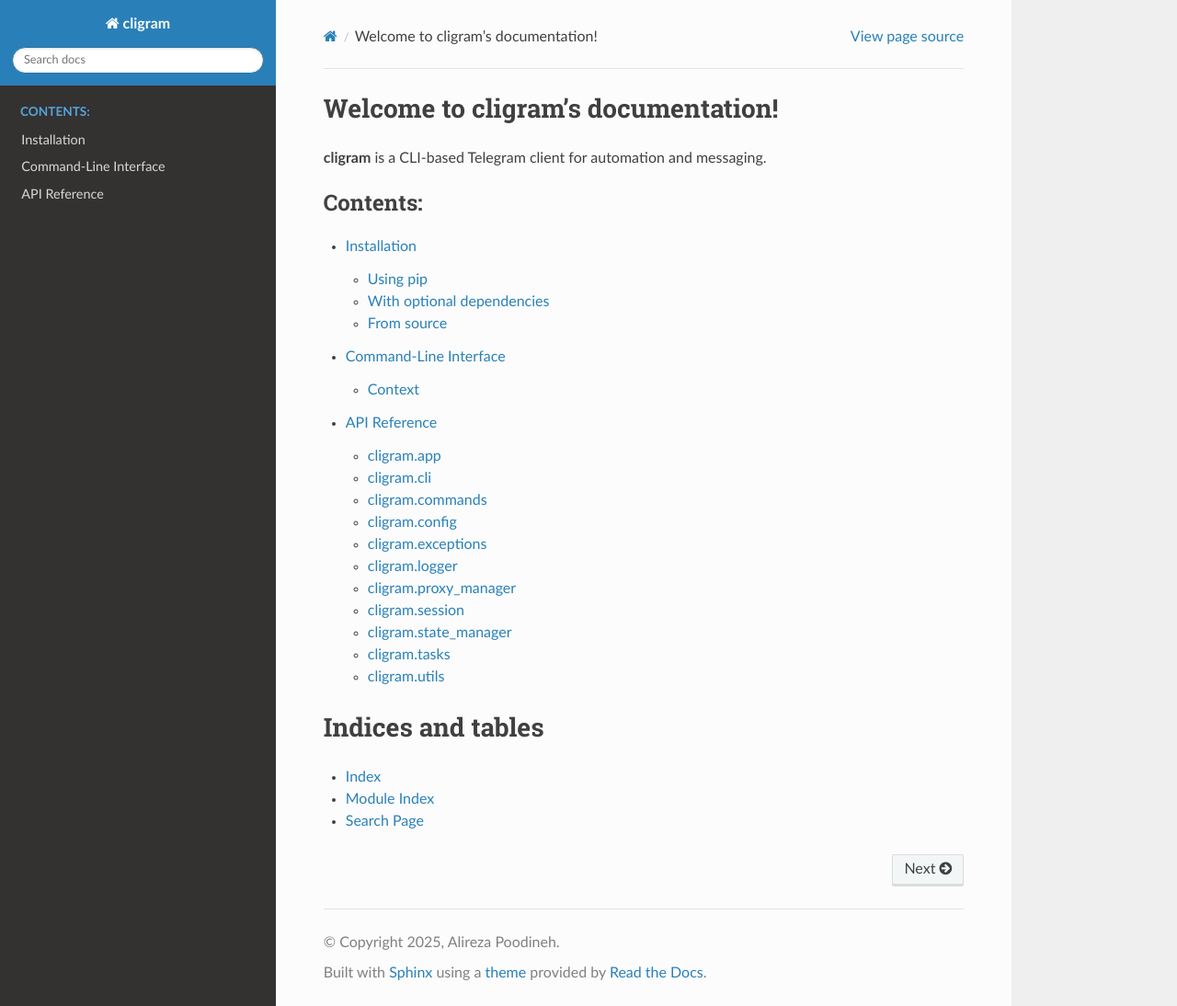
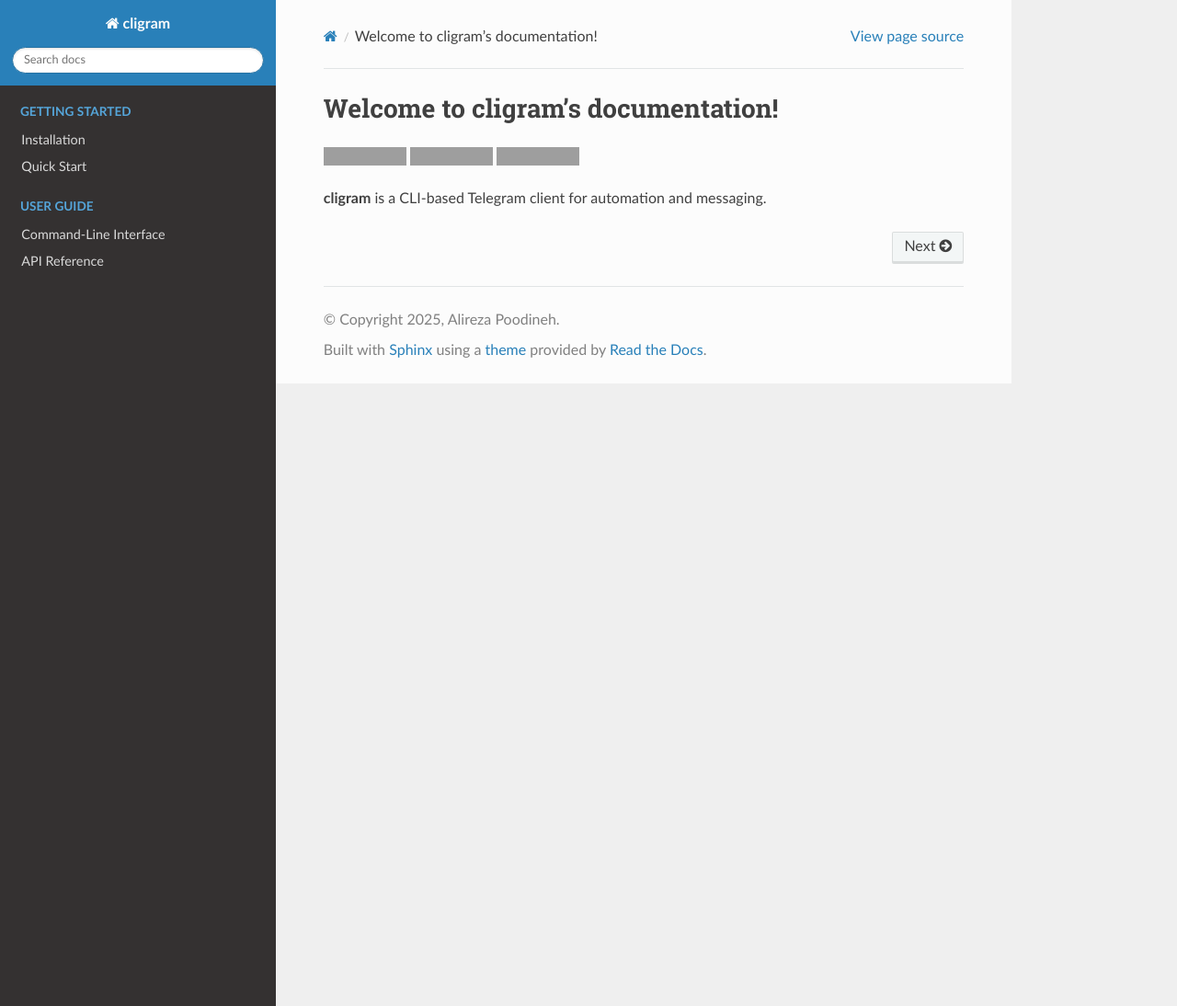
Before and after one commit to Aeliux/cligram, a Sphinx documentation site: the page built from docs/source/index.rst, in a window 1280 px wide and 1094 px high. Shown: the whole window at 92% size. Built offline with Sphinx 7.4.7 and the Read the Docs theme 3.1.0, drawn with Linux system fonts in a browser that asks for light colours; some of the changed lines change nothing that is shown; grey boxes are pictures that could not be loaded.

Commit message:
Add new docs
Signed-off-by: Alireza Poodineh <itsaeliux@gmail.com>

```diff
--- a/docs/source/index.rst
+++ b/docs/source/index.rst
@@ -1,19 +1,34 @@
 Welcome to cligram's documentation!
 ===================================
 
+.. image:: https://static.pepy.tech/personalized-badge/cligram?period=total&units=international_system&left_color=black&right_color=green&left_text=downloads
+   :target: https://pypi.org/project/cligram
+   :alt: PyPI package download statistics badge showing total downloads for cligram with green background indicating download count
+
+.. image:: https://img.shields.io/badge/python-3.13+-blue.svg
+   :target: https://www.python.org/downloads/
+   :alt: Python version compatibility badge with blue background indicating support for Python 3.13 and higher versions, linking to official Python downloads page
+
+.. image:: https://img.shields.io/badge/License-MIT-yellow.svg
+   :target: https://opensource.org/licenses/MIT
+   :alt: MIT License badge with yellow background displaying the text License: MIT, linking to the official MIT License page
+
 **cligram** is a CLI-based Telegram client for automation and messaging.
 
+.. _getting_started:
+
 .. toctree::
-   :maxdepth: 2
-   :caption: Contents:
+   :hidden:
+   :caption: Getting Started
 
    installation
+   quick-start
+
+.. _user_guide:
+
+.. toctree::
+   :hidden:
+   :caption: User Guide
+
    cli
    references/cligram
-
-Indices and tables
-==================
-
-* :ref:`genindex`
-* :ref:`modindex`
-* :ref:`search`
--- a/docs/source/installation.md
+++ /dev/null
@@ -1,37 +0,0 @@
-# Installation
-
-## Using pip
-
-Install cligram from PyPI:
-
-\`\`\`bash
-pip install cligram
-\`\`\`
-
-## With optional dependencies
-
-For performance optimizations:
-
-\`\`\`bash
-pip install cligram[speedups]
-\`\`\`
-
-For media handling:
-
-\`\`\`bash
-pip install cligram[media]
-\`\`\`
-
-For all extras:
-
-\`\`\`bash
-pip install cligram[speedups,media]
-\`\`\`
-
-## From source
-
-\`\`\`bash
-git clone https://github.com/Aeliux/cligram.git
-cd cligram
-poetry install
-\`\`\`
--- /dev/null
+++ b/docs/source/installation.rst
@@ -0,0 +1,30 @@
+Installation
+============
+
+This prject needs python 3.13 or higher.
+
+To install cligram, you have two main options: using pip to install from PyPI or installing from source using Git and Poetry.
+
+Using pip
+---------
+
+Install cligram from PyPI:
+
+.. code-block:: bash
+
+   pip install cligram
+
+For performance optimizations:
+
+.. code-block:: bash
+
+   pip install cligram[speedups]
+
+From source
+-----------
+
+.. code-block:: bash
+
+   git clone https://github.com/Aeliux/cligram.git
+   cd cligram
+   poetry install
--- /dev/null
+++ b/docs/source/quick-start.rst
@@ -0,0 +1,40 @@
+Quick Start
+===========
+
+After installing cligram, you can quickly get started by following these steps:
+
+1. **Create a Telegram application**
+
+    - Visit the `Telegram API development tools <https://my.telegram.org/apps>`_ page.
+    - Log in with your Telegram account.
+    - Create a new application to obtain your **API ID** and **API Hash**.
+
+2. **Set up your configuration file**
+
+    - Create new configuration file:
+
+      .. code-block:: bash
+
+         cligram config create --global
+
+    - Enter your **API ID** and **API Hash** when prompted.
+
+3. **Add proxy settings (if needed)**
+
+    - If you have network restrictions, you can configure one or more proxies:
+
+      .. code-block:: bash
+
+         cligram proxy add "<proxy_url>"
+
+4. **Login to your Telegram account**
+
+    - Run the following command to log in:
+
+      .. code-block:: bash
+
+         cligram session login
+
+    - Follow the prompts to enter your phone number and the verification code sent to you by Telegram.
+
+Congratulations! You are now ready to use cligram for automation and messaging tasks.
```
